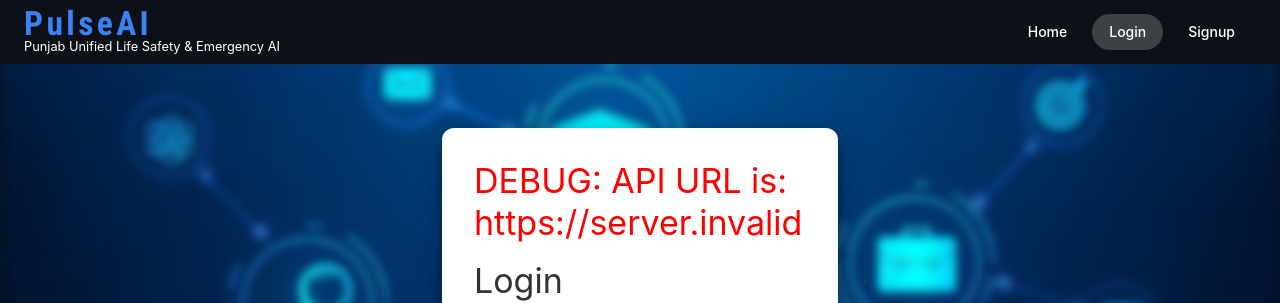
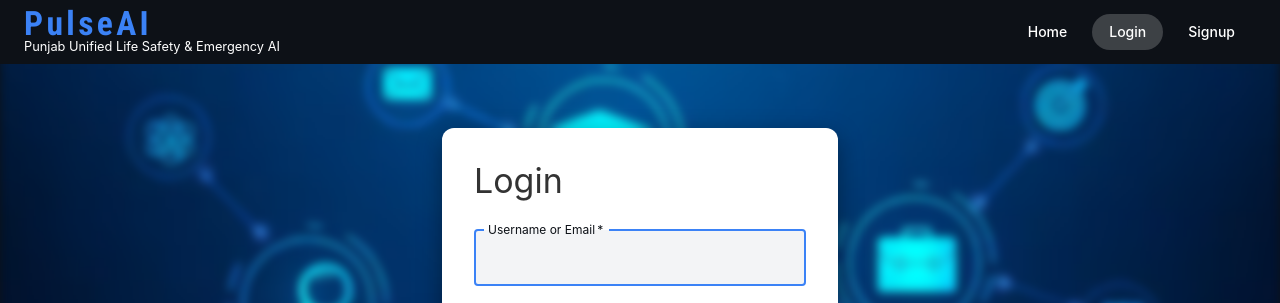
Before and after one commit to mannsuitxx/pulseai, a React (Create React App) app in the folder frontend/: page /login in a window 1280 px wide. Shown: the top 303 px of the page. Built offline with nearby package versions, Linux system fonts and the light colour scheme; no server answers.

Commit message:
feat: Remove debug message from login page

```diff
--- a/frontend/src/pages/Login.js
+++ b/frontend/src/pages/Login.js
@@ -203,9 +203,6 @@ function Login() {
       <Box sx={{ my: 8 }}>
         <Paper elevation={3} sx={{ p: 4 }}>
           <Typography variant="h4" component="h1" gutterBottom color="#333333">
-            <p style={{ color: 'red', wordBreak: 'break-all' }}>
-              DEBUG: API URL is: {process.env.REACT_APP_API_URL || "NOT SET"}
-            </p>
             Login
           </Typography>
           {otpSentMessage && (
```
Also changed, not shown: 1 other file (tests, documents, lock files or other folders).
